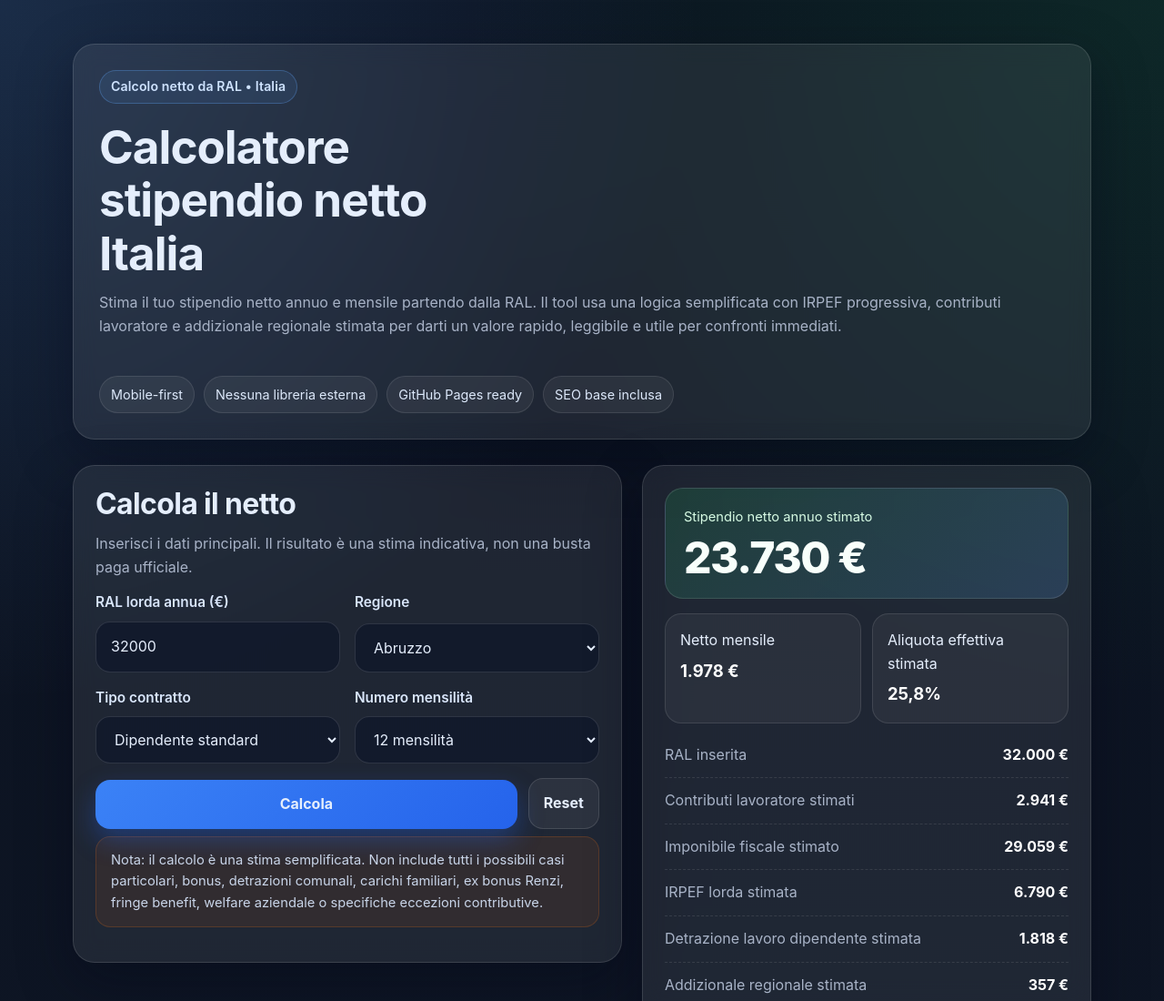
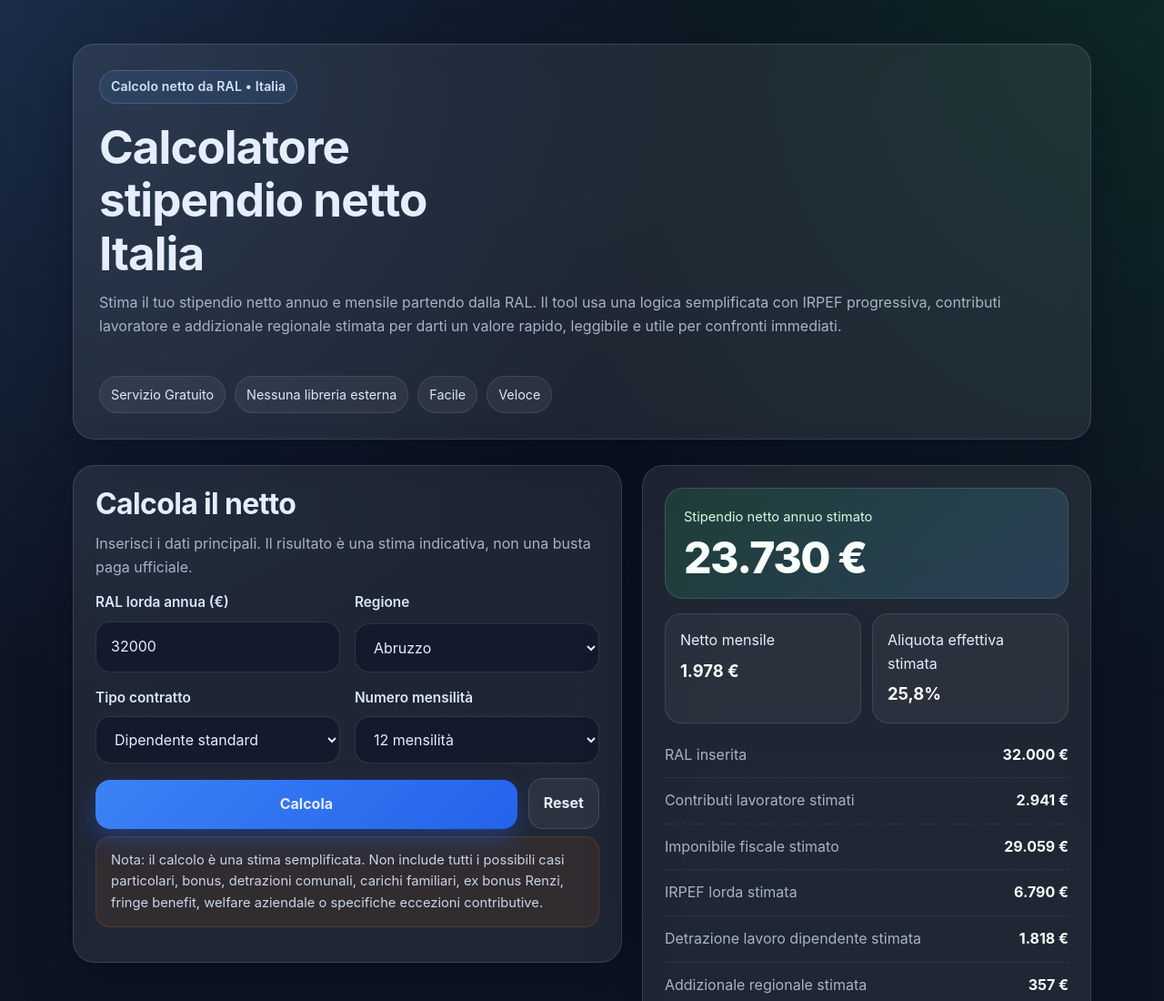
Before and after one commit to servizi-gratis/calcolatore-stipendio-netto, a plain HTML site: page index.html in a window 1280 px wide. Shown: the top 1100 px of the page at 91% size. Drawn offline with Linux system fonts and the light colour scheme.

Commit message:
Update index.html

```diff
--- a/index.html
+++ b/index.html
@@ -380,10 +380,10 @@
             <p>Stima il tuo stipendio netto annuo e mensile partendo dalla RAL. Il tool usa una logica semplificata con IRPEF progressiva, contributi lavoratore e addizionale regionale stimata per darti un valore rapido, leggibile e utile per confronti immediati.</p>
           </div>
           <div class="badge-list">
-            <span class="badge">Mobile-first</span>
+            <span class="badge">Servizio Gratuito</span>
             <span class="badge">Nessuna libreria esterna</span>
-            <span class="badge">GitHub Pages ready</span>
-            <span class="badge">SEO base inclusa</span>
+            <span class="badge">Facile</span>
+            <span class="badge">Veloce</span>
           </div>
         </div>
 
```
